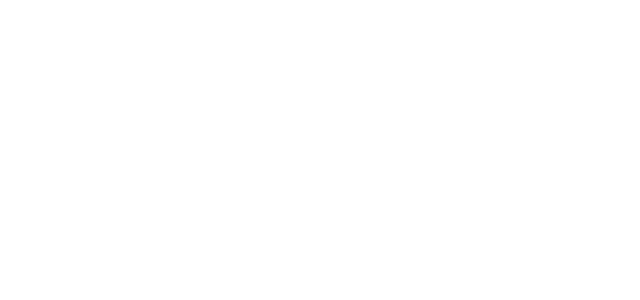
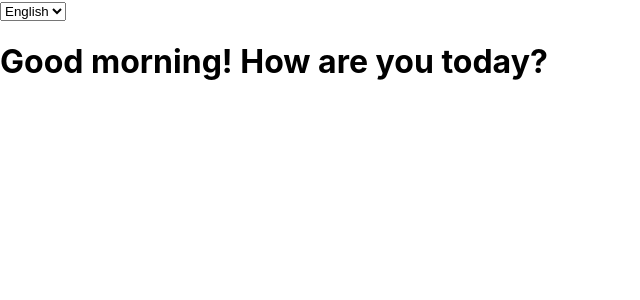
Before and after one commit to AlexMalla/react--exercises, a React (Create React App) app: page / in a window 1280 px wide. Shown: the top 300 px of the page, without its empty margins (0-640 px from the left). Built offline with nearby package versions, Linux system fonts and the light colour scheme.

Commit message:
Ex Context 01

```diff
--- a/src/App.js
+++ b/src/App.js
@@ -1,7 +1,35 @@
 import "./App.css";
+import DisplayLanguage from "./DisplayLanguage";
+import Body from "./Body";
+import { LanguageContext } from "./LanguageContext"
+import React from "react";
 
-function App() {
-  return <div className="App"></div>;
+class App extends React.Component {
+  state = {
+    language: 'en'
+  }
+
+  SelectLanguage = (event) => {
+    this.setState((state) => {
+      return { language: state.language = event.target.value }
+    })
+  }
+
+  render() {
+    return (
+      <div className="App">
+        <select value={this.state.language} onChange={this.SelectLanguage}>
+          <option value='en'>English</option>
+          <option value='it'>Italiano</option>
+        </select>
+        <LanguageContext.Provider value={this.state.language}>
+          <DisplayLanguage>
+            <Body />
+          </DisplayLanguage>
+        </LanguageContext.Provider>
+      </div >
+    );
+  }
 }
 
-export default App;
+export default App
--- /dev/null
+++ b/src/Body.js
@@ -0,0 +1,36 @@
+import React from "react";
+import { LanguageContext } from "./LanguageContext"
+
+const strings = {
+    it: {
+        HELLO: "Buongiorno! Come stai oggi?"
+    },
+
+    en: {
+        HELLO: "Good morning! How are you today?"
+    }
+}
+
+
+class Body extends React.Component {
+
+    render() {
+
+        return (
+            <LanguageContext.Consumer>
+
+                {((language) => {
+
+                    return (
+                        <h1>{strings[language].HELLO}</h1>
+                    )
+
+                })}
+
+            </LanguageContext.Consumer>
+        )
+    }
+}
+
+
+export default Body
--- /dev/null
+++ b/src/DisplayLanguage.js
@@ -0,0 +1,15 @@
+import React from "react";
+
+class DisplayLanguage extends React.Component {
+
+    render() {
+        return (
+            <div>
+                {this.props.children}
+            </div>
+        )
+    }
+
+}
+
+export default DisplayLanguage
--- /dev/null
+++ b/src/LanguageContext.js
@@ -0,0 +1,3 @@
+import { createContext } from "react";
+
+export const LanguageContext = createContext('en')
```
